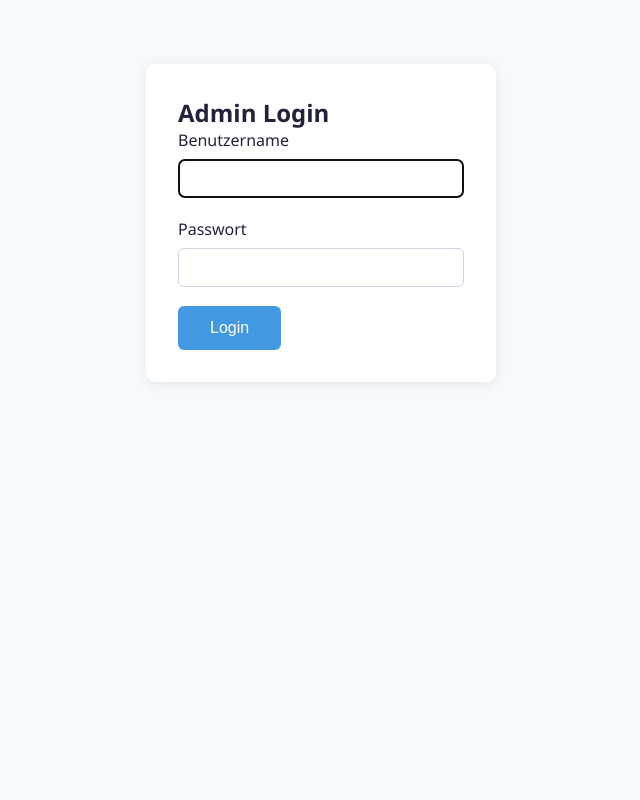
After one commit to schimmack-dev/portfolio, a PHP site: page /admin_login.php in a window 1280 px wide. The commit adds this page. Shown: the whole page, without its empty margins (319-959 px from the left). Run offline with PHP 8.4, Linux system fonts and the light colour scheme.

Commit message:
Adminbereich: Session-Login und Logout mit Weiterleitung zur Startseite nach Logout implementiert

```diff
--- /dev/null
+++ b/src/admin_login.php
@@ -0,0 +1,82 @@
+<?php
+session_start();
+$fehlermeldung = '';
+if ($_SERVER['REQUEST_METHOD'] === 'POST') {
+    $adminUser = 'admin';
+    $adminPass = 'geheim';
+    if ($_POST['username'] === $adminUser && $_POST['password'] === $adminPass) {
+        $_SESSION['admin_logged_in'] = true;
+        header('Location: admin.php');
+        exit;
+    } else {
+        $fehlermeldung = 'Benutzername oder Passwort falsch!';
+    }
+}
+?>
+<!DOCTYPE html>
+<html lang="de">
+
+<head>
+    <meta charset="UTF-8">
+    <title>Admin Login</title>
+    <link rel="stylesheet" href="style.css">
+    <style>
+        .login-form {
+            max-width: 350px;
+            margin: 4rem auto;
+            background: #fff;
+            padding: 2rem;
+            border-radius: 10px;
+            box-shadow: 0 2px 12px rgba(0, 0, 0, 0.08);
+        }
+
+        .login-form label {
+            display: block;
+            margin-bottom: 0.5rem;
+        }
+
+        .login-form input {
+            width: 100%;
+            padding: 0.7rem;
+            margin-bottom: 1.2rem;
+            border: 1px solid #cbd5e1;
+            border-radius: 6px;
+        }
+
+        .login-form button {
+            background: #4299e1;
+            color: #fff;
+            border: none;
+            padding: 0.8rem 2rem;
+            border-radius: 6px;
+            font-size: 1rem;
+            cursor: pointer;
+        }
+
+        .login-form button:hover {
+            background: #2a4365;
+        }
+
+        .login-error {
+            color: #e53e3e;
+            text-align: center;
+            margin-bottom: 1rem;
+        }
+    </style>
+</head>
+
+<body>
+    <form class="login-form" method="post">
+        <h2>Admin Login</h2>
+        <?php if ($fehlermeldung): ?>
+            <div class="login-error"><?php echo htmlspecialchars($fehlermeldung); ?></div>
+        <?php endif; ?>
+        <label for="username">Benutzername</label>
+        <input type="text" id="username" name="username" required autofocus>
+        <label for="password">Passwort</label>
+        <input type="password" id="password" name="password" required>
+        <button type="submit">Login</button>
+    </form>
+</body>
+
+</html>
```
Also changed, not shown: src/admin.php (+16 -16 lines).
